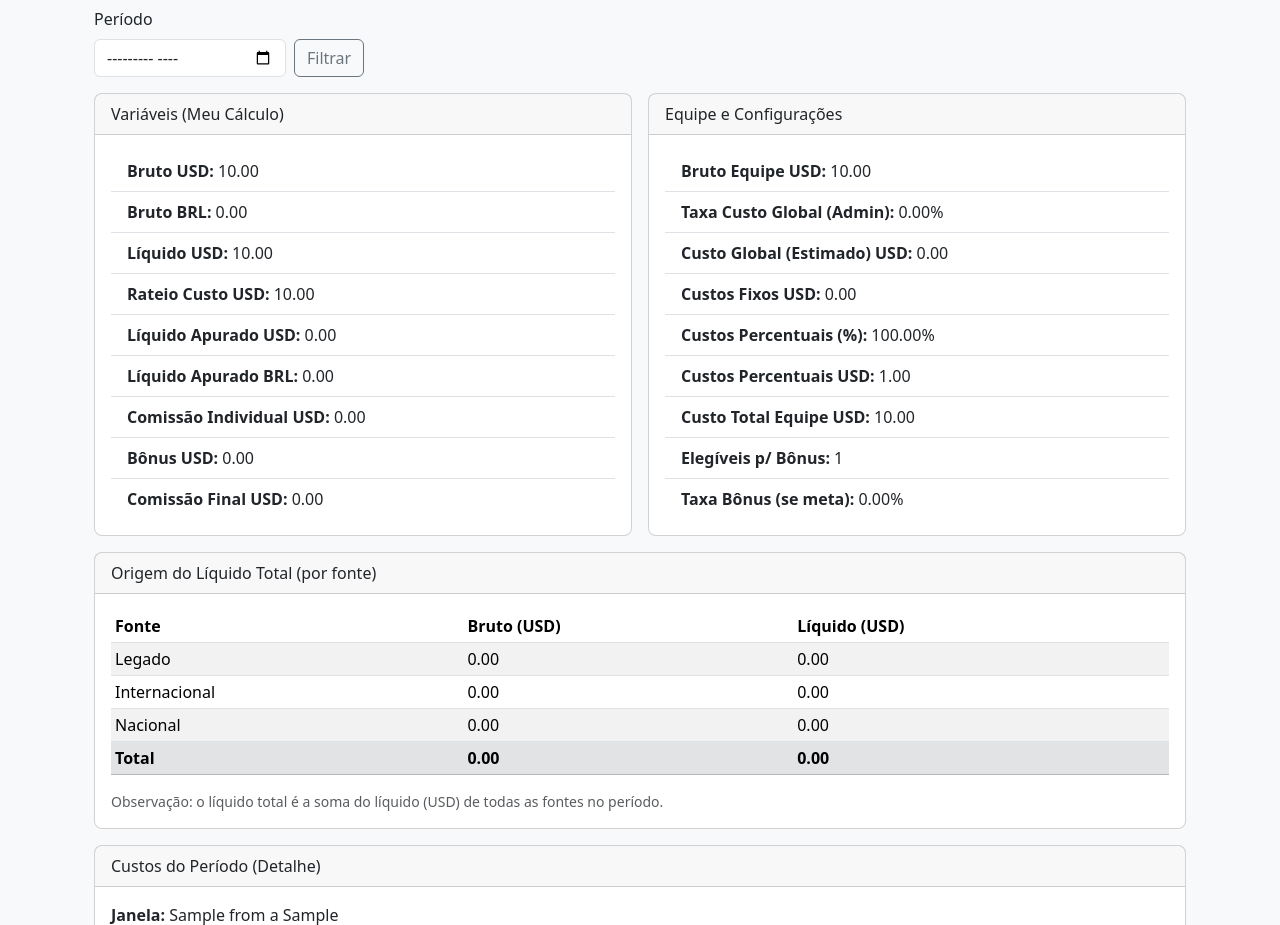
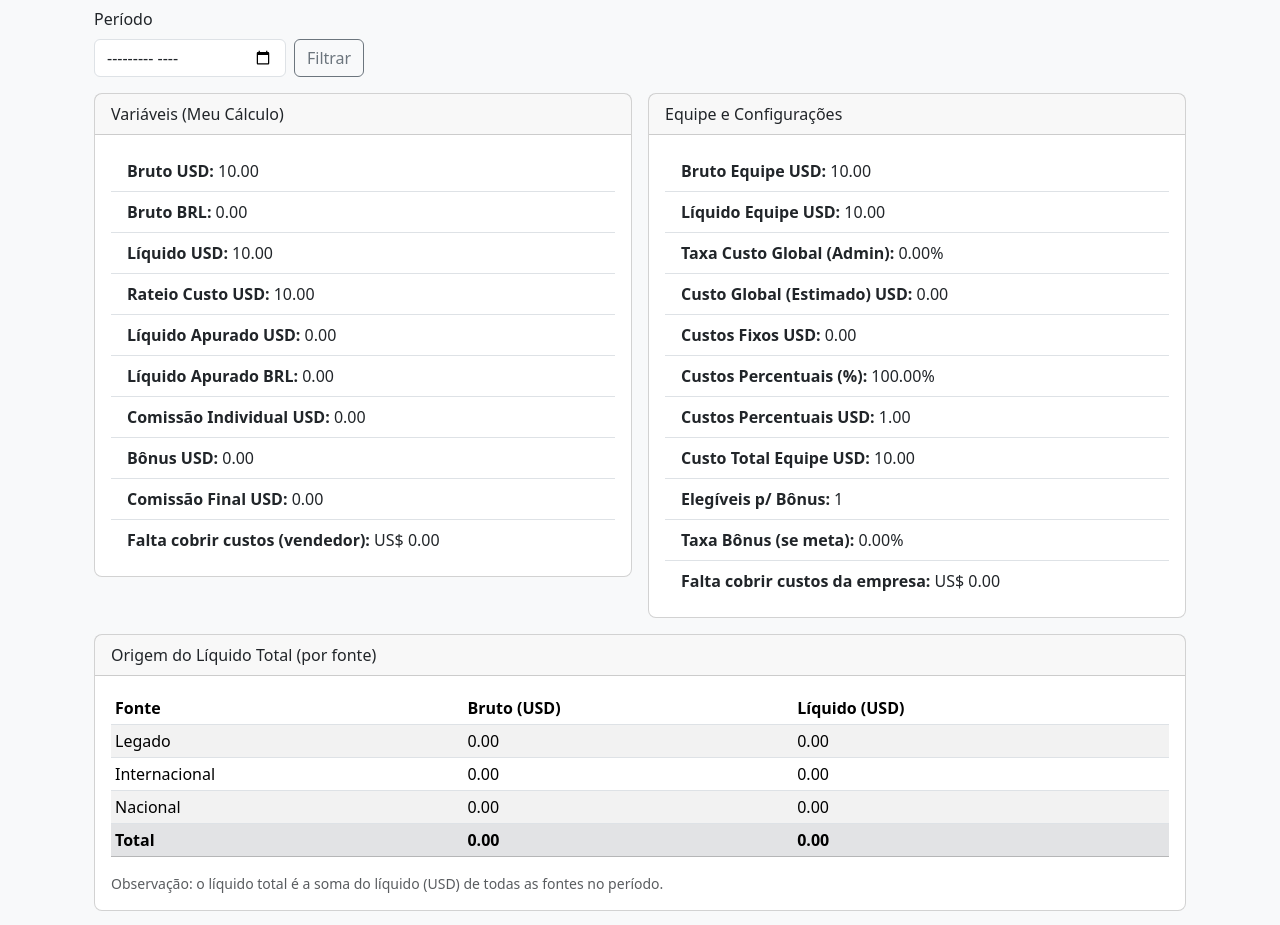
Before and after one commit to BrookSK/sisteminha-vendas-php, a PHP site: template app/views/commissions/debug.php in a window 1280 px wide. Shown: the part 139-1064 px from the top of the page. Run offline with PHP 8.4, Linux system fonts and the light colour scheme; the template is opened without the code that fills it: most values are stand-ins (such as "Sample title", 1, 10 or a date in 2020); data that the repository does not hold is empty; some libraries are stand-ins or nearby versions.

Commit message:
feat: add remaining cost coverage tracking for team and individual sellers

```diff
--- a/app/models/Commission.php
+++ b/app/models/Commission.php
@@ -104,6 +104,7 @@ class Commission extends Model
     {
         $agg = $this->aggregateByUser($from, $to);
         $teamBruto = 0.0;
+        $teamLiquido = 0.0;
         $activeCount = 0;
         foreach ($agg as $row) {
             // Conta vendedores/gerentes ativos como elegíveis para rateio do bônus
@@ -113,6 +114,7 @@ class Commission extends Model
             }
             // Bruto da equipe inclui todos (inclusive 'organic') para efeito de meta e custo global
             $teamBruto += (float)$row['bruto_total'];
+            $teamLiquido += (float)$row['liquido_total'];
         }
         // Global cost allocation from Settings (applied on team gross)
         try { $set = new Setting(); } catch (\Throwable $e) { $set = null; }
@@ -204,6 +206,7 @@ class Commission extends Model
             'items' => $items,
             'team' => [
                 'team_bruto_total' => round($teamBruto, 2),
+                'team_liquido_total' => round($teamLiquido, 2),
                 // Effective total cost rate including settings, fixed and percent custos
                 'team_cost_rate' => ($teamBruto > 0 ? ($teamCost / $teamBruto) : 0.0),
                 'team_cost_total' => round($teamCost, 2),
@@ -211,6 +214,7 @@ class Commission extends Model
                 'team_cost_fixed_usd' => round($fixedUsd, 2),
                 'team_cost_percent_rate' => $percentSum / 100.0,
                 'team_cost_percent_total' => round($teamCostPercent, 2),
+                'team_remaining_cost_to_cover' => round(max(0.0, $teamCost - $teamLiquido), 2),
                 'apply_bonus' => ($teamBrutoBRL >= $metaEquipeBRL),
                 'active_count' => $activeCount,
                 'bonus_rate' => $bonusRate,
--- a/app/views/commissions/debug.php
+++ b/app/views/commissions/debug.php
@@ -27,6 +27,8 @@
             <li class="list-group-item"><strong>Comissão Individual USD:</strong> <?= number_format((float)($mine['comissao_individual'] ?? 0), 2) ?></li>
             <li class="list-group-item"><strong>Bônus USD:</strong> <?= number_format((float)($mine['bonus'] ?? 0), 2) ?></li>
             <li class="list-group-item"><strong>Comissão Final USD:</strong> <?= number_format((float)($mine['comissao_final'] ?? 0), 2) ?></li>
+            <?php $remVendDbg = max(0.0, (float)($mine['allocated_cost'] ?? 0) - (float)($mine['liquido_total'] ?? 0)); ?>
+            <li class="list-group-item"><strong>Falta cobrir custos (vendedor):</strong> US$ <?= number_format($remVendDbg, 2) ?></li>
           </ul>
           <?php else: ?>
           <div class="alert alert-info">Sem dados para o período selecionado.</div>
@@ -41,6 +43,7 @@
         <div class="card-body">
           <ul class="list-group list-group-flush">
             <li class="list-group-item"><strong>Bruto Equipe USD:</strong> <?= number_format((float)($team['team_bruto_total'] ?? 0), 2) ?></li>
+            <li class="list-group-item"><strong>Líquido Equipe USD:</strong> <?= number_format((float)($team['team_liquido_total'] ?? 0), 2) ?></li>
             <li class="list-group-item"><strong>Taxa Custo Global (Admin):</strong> <?= number_format(((float)($team['team_cost_settings_rate'] ?? 0))*100, 2) ?>%</li>
             <li class="list-group-item"><strong>Custo Global (Estimado) USD:</strong> <?= number_format(((float)($team['team_cost_settings_rate'] ?? 0)) * (float)($team['team_bruto_total'] ?? 0), 2) ?></li>
             <li class="list-group-item"><strong>Custos Fixos USD:</strong> <?= number_format((float)($team['team_cost_fixed_usd'] ?? 0), 2) ?></li>
@@ -49,6 +52,7 @@
             <li class="list-group-item"><strong>Custo Total Equipe USD:</strong> <?= number_format((float)($team['team_cost_total'] ?? 0), 2) ?></li>
             <li class="list-group-item"><strong>Elegíveis p/ Bônus:</strong> <?= (int)($team['active_count'] ?? 0) ?></li>
             <li class="list-group-item"><strong>Taxa Bônus (se meta):</strong> <?= number_format(((float)($team['bonus_rate'] ?? 0))*100, 2) ?>%</li>
+            <li class="list-group-item"><strong>Falta cobrir custos da empresa:</strong> US$ <?= number_format((float)($team['team_remaining_cost_to_cover'] ?? 0), 2) ?></li>
           </ul>
         </div>
       </div>
--- a/app/views/commissions/seller.php
+++ b/app/views/commissions/seller.php
@@ -53,6 +53,8 @@
         <?php if (isset($mine['allocated_cost_brl'])): ?>
           <div class="mt-2 text-muted small">Custo rateado: US$ <?= number_format((float)($mine['allocated_cost'] ?? 0), 2) ?> (R$ <?= number_format((float)$mine['allocated_cost_brl'], 2) ?>)</div>
         <?php endif; ?>
+        <?php $remVend = max(0.0, (float)($mine['allocated_cost'] ?? 0) - (float)($mine['liquido_total'] ?? 0)); ?>
+        <div class="mt-2 small <?= $remVend>0 ? 'text-danger' : 'text-muted' ?>">Falta cobrir custos (vendedor): US$ <?= number_format($remVend, 2) ?></div>
       </div>
     </div>
     <div class="col-md-6">
@@ -68,6 +70,9 @@
         <?php endif; ?>
         <?php if (isset($team['team_cost_settings_rate'])): ?>
           <span class="badge text-bg-warning mt-2">Custo Global: <?= number_format((float)$team['team_cost_settings_rate']*100, 2) ?>%</span>
+        <?php endif; ?>
+        <?php if (isset($team['team_remaining_cost_to_cover'])): ?>
+          <div class="mt-2 small <?= ((float)$team['team_remaining_cost_to_cover']>0?'text-danger':'text-muted') ?>">Falta cobrir custos da empresa: US$ <?= number_format((float)$team['team_remaining_cost_to_cover'], 2) ?></div>
         <?php endif; ?>
       </div>
     </div>
```
